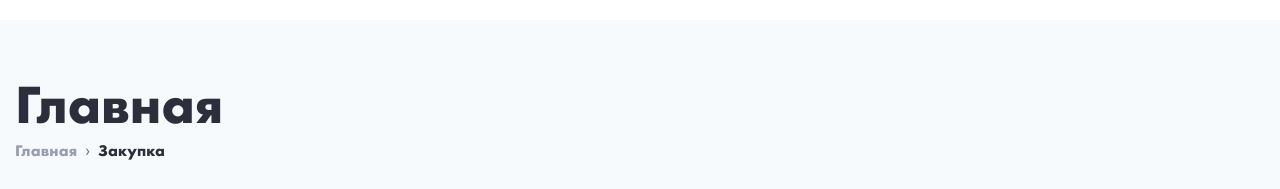
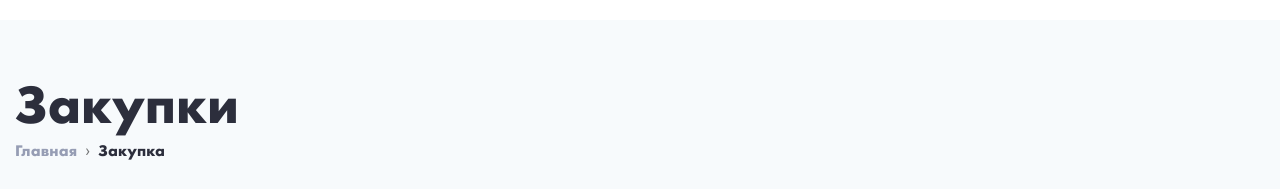
Before and after one commit to VladislavKokosh/diplom_katya, a React (Create React App) app: page /purchase in a window 1280 px wide. Shown: the part 126-315 px from the top of the page. Built offline with nearby package versions, Linux system fonts and the light colour scheme.

Commit message:
add purchase page

```diff
--- a/src/App/index.jsx
+++ b/src/App/index.jsx
@@ -5,7 +5,6 @@ import './index.scss'
 
 import Routes from '../Routes/index'
 import Header from '../components/Header'
-import Title from '../components/Title'
 
 
 const App = () => {
@@ -13,7 +12,6 @@ const App = () => {
     <Router>
       <div className="app">
         <Header/>
-        <Title value='Главная'/>
         <Routes/>
       </div>
     </Router>
--- a/src/Routes/index.jsx
+++ b/src/Routes/index.jsx
@@ -2,7 +2,7 @@ import React from 'react'
 import { Route, Switch, Redirect } from 'react-router-dom'
 
 import HomePage from '../pages/HomePage'
-import Purchase from '../components/Purchase'
+import PurchasePage from '../pages/PurchasePage'
 
 
 const Routes = () => {
@@ -12,7 +12,7 @@ const Routes = () => {
       <Route exact path="/enterprise" component={HomePage}/>
       <Route exact path="/production" component={HomePage}/>
       <Route exact path="/services" component={HomePage}/>
-      <Route exact path="/purchase" component={Purchase}/>
+      <Route exact path="/purchase" component={PurchasePage}/>
       <Route exact path="/export" component={HomePage}/>
       <Route exact path="/news" component={HomePage}/>
       <Route exact path="/contacts" component={HomePage}/>
--- /dev/null
+++ b/src/pages/PurchasePage.jsx
@@ -0,0 +1,16 @@
+import React from 'react'
+
+import Title from '../components/Title'
+import Purchase from '../components/Purchase'
+
+
+const PurchasePage = () => {
+  return (
+    <>
+      <Title value='Закупки'/>
+      <Purchase/>
+    </>
+  )
+}
+
+export default PurchasePage
```
